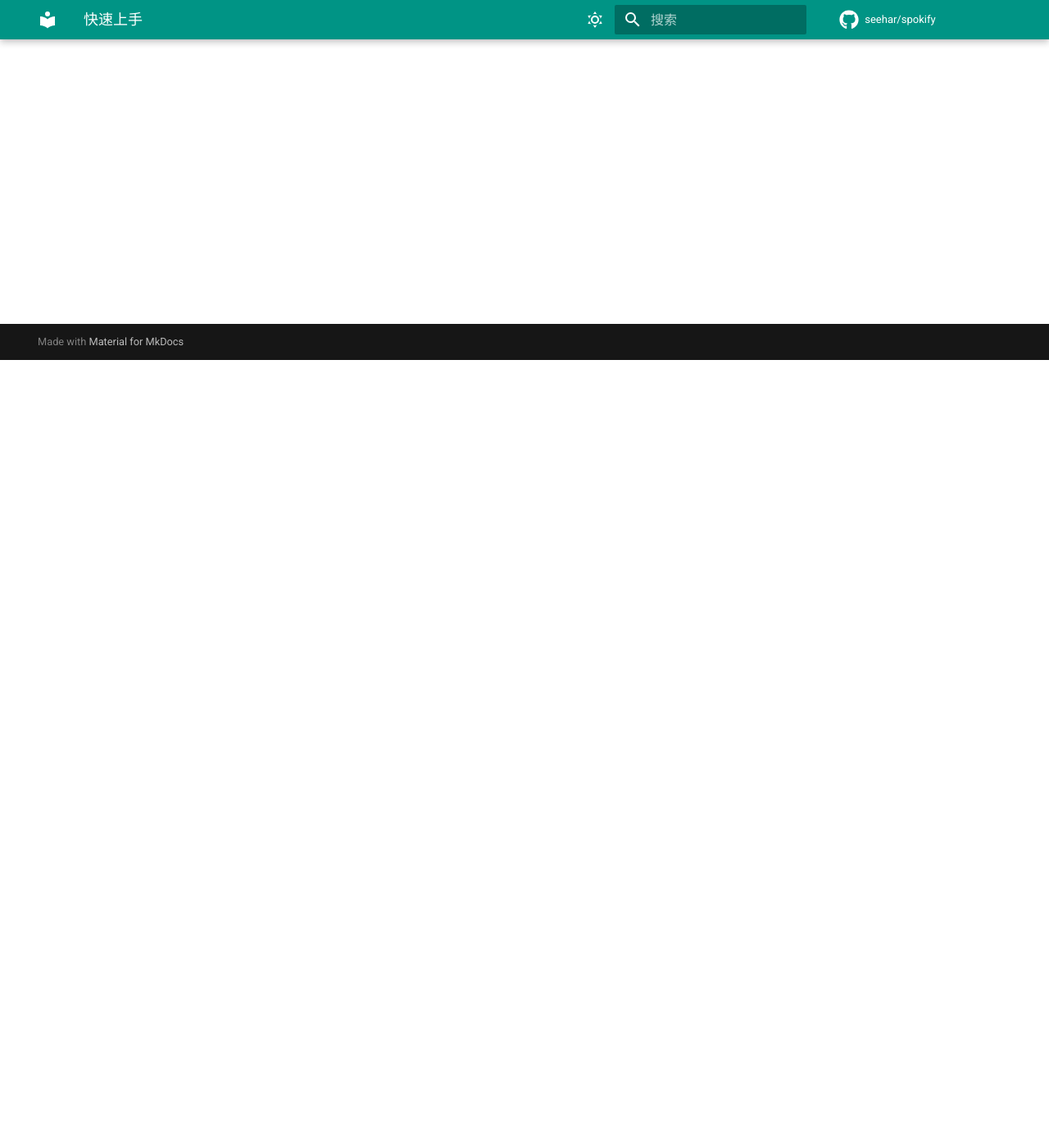
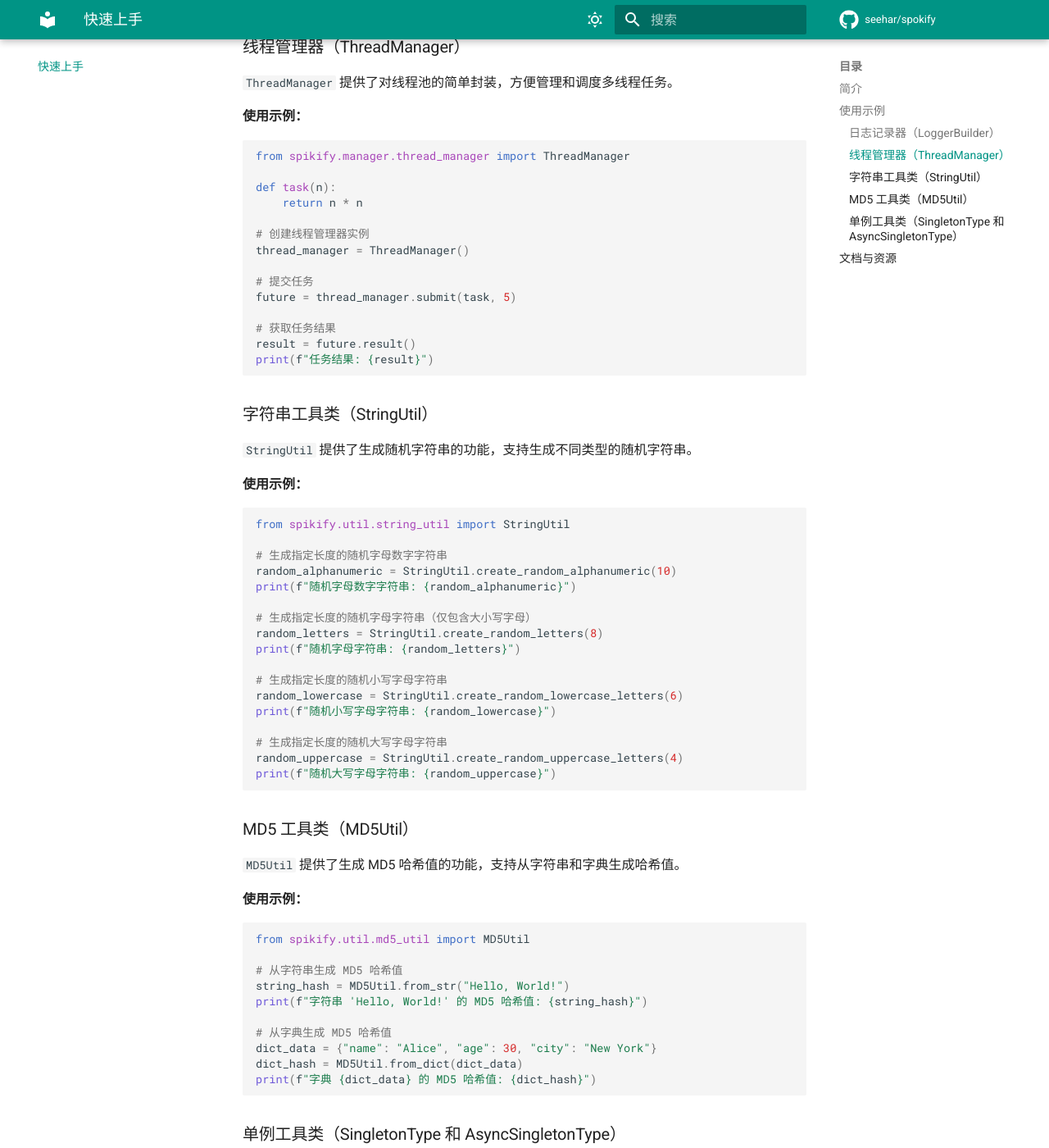
Before and after one commit to seehar/spikify, an MkDocs documentation site: the page built from docs/quick_start.md, in a window 1280 px wide and 1400 px high, scrolled down 961 px. Shown: the whole window at 82% size. Built offline with MkDocs 1.6.1 and Material for MkDocs 9.7.7, drawn with Linux system fonts in a browser that asks for light colours; comment, search, counter and statistics services are not loaded; some of the changed text lies outside the part shown.

Commit message:
feat: 优化文档和部分代码细节

````diff
--- a/docs/quick_start.md
+++ b/docs/quick_start.md
@@ -1 +1,126 @@
 # 快速上手
+
+## 简介
+
+`Spikify` 是一个旨在提升开发效率的工具包，提供了多种实用的功能模块，如日志记录、线程管理、字符串和哈希工具等。本文档将引导你快速上手 `Spikify`，并展示如何使用其核心功能。
+
+## 使用示例
+
+### 日志记录器（LoggerBuilder）
+
+`LoggerBuilder` 提供了灵活的日志配置和链式调用接口，支持将日志输出到标准输出和文件中。
+
+
+**使用示例：**
+```python
+from spikify.builder.logger_builder import LoggerBuilder
+
+# 创建并配置日志记录器
+logger = (
+    LoggerBuilder()
+    .add_sys_stdout(level="DEBUG")
+    .add_file(
+        file_path="app.log",
+        level="INFO",
+        rotation="10 MB",  # 日志文件大小超过 10MB 时轮转
+        retention="7 days",  # 保留最近 7 天的日志文件
+        compression="zip"  # 压缩旧的日志文件
+    )
+    .get_logger()
+)
+
+# 使用日志记录器记录日志
+logger.debug("这是一个调试信息")
+logger.info("这是一个普通信息")
+logger.warning("这是一个警告信息")
+logger.error("这是一个错误信息")
+```
+
+
+### 线程管理器（ThreadManager）
+`ThreadManager` 提供了对线程池的简单封装，方便管理和调度多线程任务。
+
+**使用示例：**
+```python
+from spikify.manager.thread_manager import ThreadManager
+
+def task(n):
+    return n * n
+
+# 创建线程管理器实例
+thread_manager = ThreadManager()
+
+# 提交任务
+future = thread_manager.submit(task, 5)
+
+# 获取任务结果
+result = future.result()
+print(f"任务结果: {result}")
+```
+
+
+### 字符串工具类（StringUtil）
+`StringUtil` 提供了生成随机字符串的功能，支持生成不同类型的随机字符串。
+
+**使用示例：**
+```python
+from spikify.util.string_util import StringUtil
+
+# 生成指定长度的随机字母数字字符串
+random_alphanumeric = StringUtil.create_random_alphanumeric(10)
+print(f"随机字母数字字符串: {random_alphanumeric}")
+
+# 生成指定长度的随机字母字符串（仅包含大小写字母）
+random_letters = StringUtil.create_random_letters(8)
+print(f"随机字母字符串: {random_letters}")
+
+# 生成指定长度的随机小写字母字符串
+random_lowercase = StringUtil.create_random_lowercase_letters(6)
+print(f"随机小写字母字符串: {random_lowercase}")
+
+# 生成指定长度的随机大写字母字符串
+random_uppercase = StringUtil.create_random_uppercase_letters(4)
+print(f"随机大写字母字符串: {random_uppercase}")
+```
+
+
+### MD5 工具类（MD5Util）
+`MD5Util` 提供了生成 MD5 哈希值的功能，支持从字符串和字典生成哈希值。
+
+**使用示例：**
+```python
+from spikify.util.md5_util import MD5Util
+
+# 从字符串生成 MD5 哈希值
+string_hash = MD5Util.from_str("Hello, World!")
+print(f"字符串 'Hello, World!' 的 MD5 哈希值: {string_hash}")
+
+# 从字典生成 MD5 哈希值
+dict_data = {"name": "Alice", "age": 30, "city": "New York"}
+dict_hash = MD5Util.from_dict(dict_data)
+print(f"字典 {dict_data} 的 MD5 哈希值: {dict_hash}")
+```
+
+
+### 单例工具类（SingletonType 和 AsyncSingletonType）
+`SingletonType` 和 `AsyncSingletonType` 提供了单例模式的支持，适用于需要全局唯一实例的场景。
+
+**使用示例：**
+```python
+from spikify.util.singleton_util import SingletonType
+
+class MySingleton(metaclass=SingletonType):
+    def __init__(self):
+        self.value = "Singleton Instance"
+
+# 创建单例实例
+singleton1 = MySingleton()
+singleton2 = MySingleton()
+
+print(singleton1 is singleton2)  # 输出: True
+```
+
+
+## 文档与资源
+- **官方文档**: [https://seehar.github.io/spokify/](https://seehar.github.io/spokify/)
+- **GitHub 仓库**: [https://github.com/seehar/spokify](https://github.com/seehar/spokify)
--- a/mkdocs.yml
+++ b/mkdocs.yml
@@ -33,6 +33,10 @@ nav:
         - 线程管理器: feature/manager/thread_manager.md
       - util:
           - 单例工具类: feature/util/singleton_util.md
+          - MD5工具类: feature/util/md5_util.md
+          - 字符串工具类: feature/util/string_util.md
+      - builder:
+          - 日志: feature/builder/logger_builder.md
 
 markdown_extensions:
 - footnotes
@@ -55,10 +59,12 @@ markdown_extensions:
     pygments_lang_class: true
 - pymdownx.inlinehilite
 - pymdownx.snippets
+- mdx_truly_sane_lists
 
 repo_url: https://github.com/seehar/spokify
 repo_name: seehar/spokify
 site_url: https://seehar.github.io/spokify/
+site_author: seehar
 
 plugins:
 - search
--- a/pyproject.toml
+++ b/pyproject.toml
@@ -32,6 +32,7 @@ pytest-cov = "5.0.0"
 [tool.poetry.group.docs.dependencies]
 mkdocs = "^1.6.1"
 mkdocs-material = "^9.5.50"
+mdx-truly-sane-lists = "^1.3"
 
 [build-system]
 requires = ["poetry-core"]
````
Also changed, not shown: docs/feature/builder/logger_builder.md (added, +118 -0 lines), docs/feature/manager/thread_manager.md (+2 -2 lines), docs/feature/util/md5_util.md (added, +60 -0 lines), docs/feature/util/singleton_util.md (+6 -34 lines), docs/feature/util/string_util.md (added, +112 -0 lines), docs/index.md (+22 -4 lines), spikify/__init__.py (+6 -1 lines), 3 other files.
